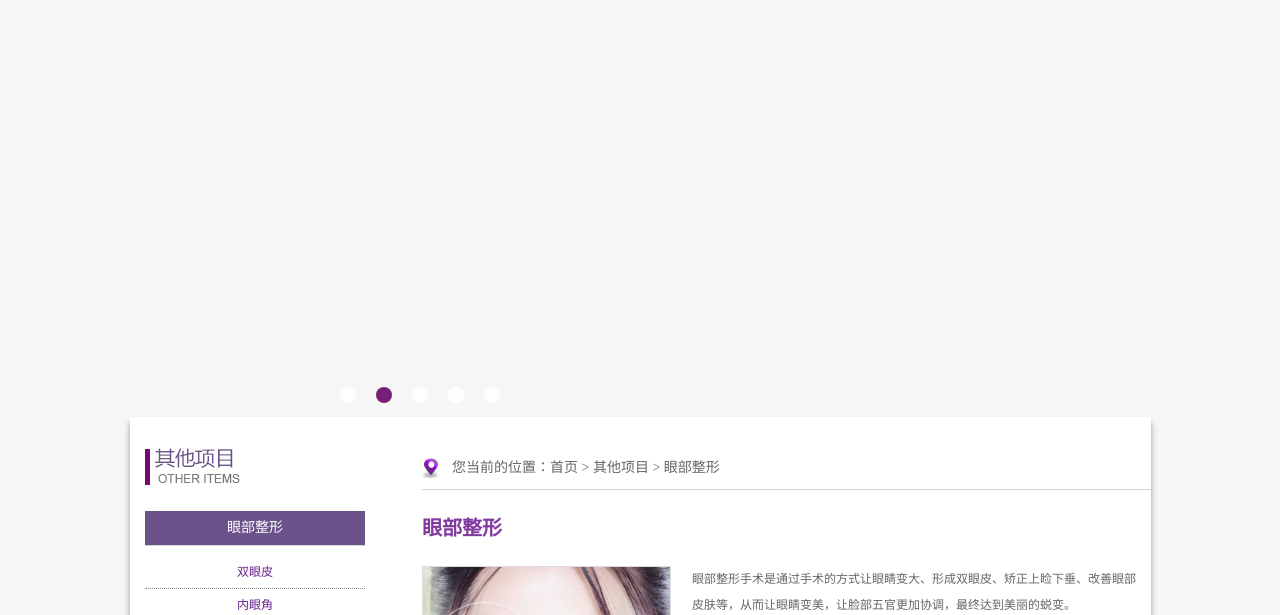
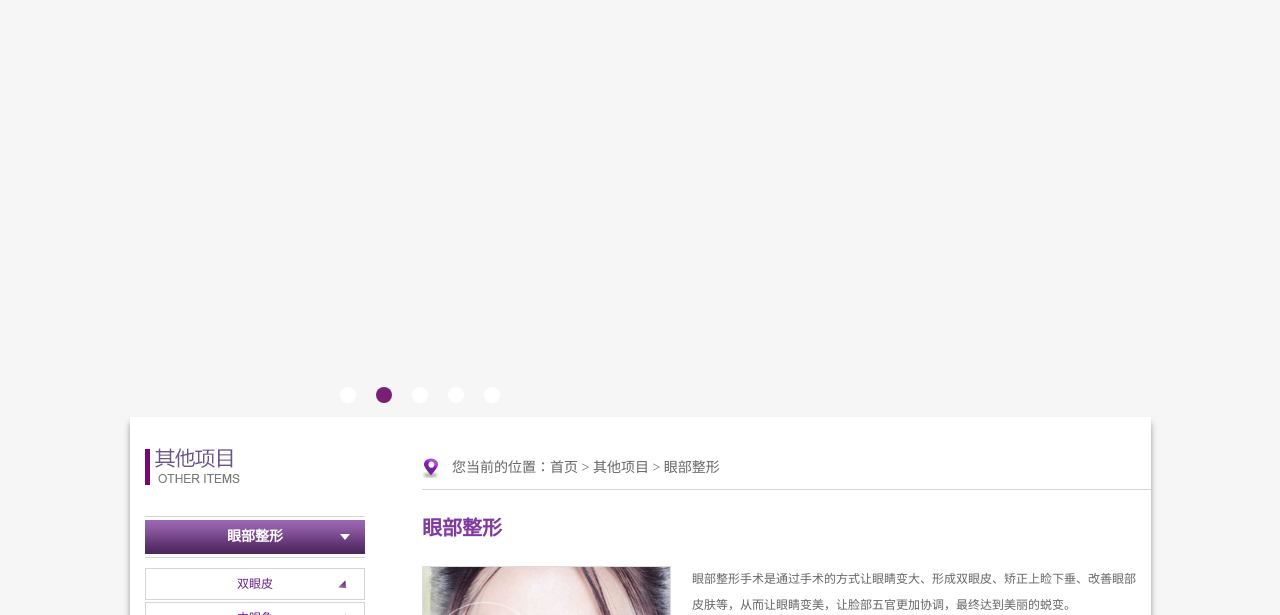
Before and after one commit to zhangxiaotian2s/meirong, a plain HTML site: page qt.html in a window 1280 px wide. Shown: the part 182-797 px from the top of the page. Drawn offline with Linux system fonts and the light colour scheme.

Commit message:
2014/10/28/11

```diff
--- a/css/public.css
+++ b/css/public.css
@@ -101,11 +101,12 @@ border-left:#5a0152 solid 1px}
 /************左侧*******************/
 .nr_aside{ float:left; overflow:hidden; width:230px; }
 .nr_leftxm_list{ width:220px; overflow:hidden; margin:auto}
-.nr_leftxm_list ul li h3{ font-size:14px; font-weight:normal;  text-align:center; height:34px; line-height:34px; border-bottom:#d5d5d5  solid 1px; }
-.nr_leftxm_list ul li h3 { color:#444; cursor:pointer}
+.nr_leftxm_list ul li h3{ font-size:14px; color:#fff;   text-align:center; height:42px; line-height:42px; background:url(../images/bk59.png) no-repeat center; margin:5px 0px;
+ }
+.nr_leftxm_list ul li h3 { color:#fff; cursor:pointer}
 .nr_leftxm_list ul li hgroup{ margin:10px 0px;}
-.nr_leftxm_list ul li h3.xm_h3_click{ background:#6b528b; color:#fff}
-.nr_leftxm_list ul li h4{ font-size:12px; text-align:center; height:32px; font-weight:normal; line-height:32px; border-bottom:#8a8a8a dotted 1px}
+.nr_leftxm_list ul li h3.xm_h3_click{  background:url(../images/bk59.png) no-repeat center; color:#fff}
+.nr_leftxm_list ul li h4{ font-size:12px; text-align:center; height:30px; font-weight:normal; line-height:30px; border:#d5d5d5 solid 1px; margin-top:2px; background:url(../images/bk60.png) no-repeat center right}
 .nr_leftxm_list ul li h4 a{ color:#68208d;}
 .nr_leftxm_list ul li h4 a:hover{ color:#a50cd7}
 .nr_leftxm_list ul li hgroup{ display:none}
```
Also changed, not shown: images/bk59.png (added), images/bk60.png (added).
